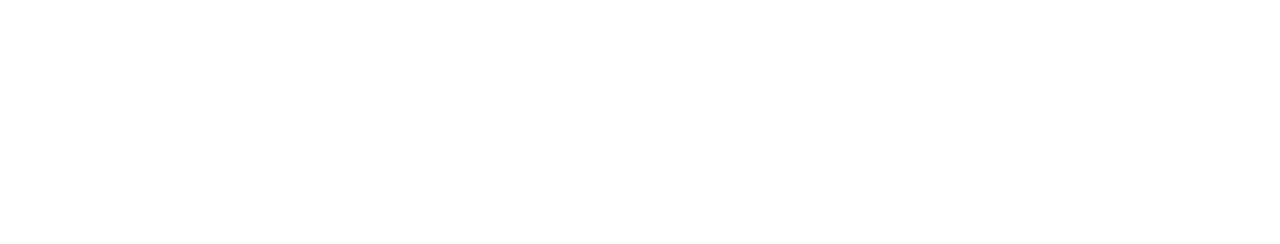
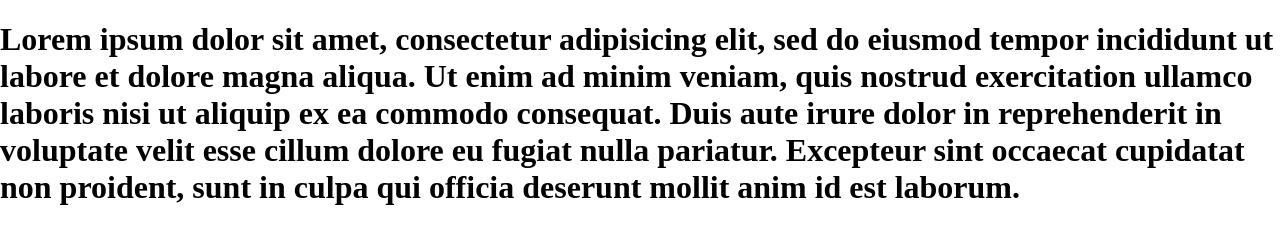
Before and after one commit to ortizldh/pruebadh, a plain HTML site: page index.html in a window 1280 px wide. Drawn offline with Linux system fonts and the light colour scheme.

Commit message:
punto 11

```diff
--- a/index.css
+++ b/index.css
@@ -0,0 +1,9 @@
+p{
+  font-style: italic;
+}
+
+body{
+  margin: 0%;
+}
+
+*box-sizing:border-box;
--- a/index.html
+++ b/index.html
@@ -6,6 +6,6 @@
     <link rel="stylesheet" href="index.css">
   </head>
   <body>
-
+<h1>Lorem ipsum dolor sit amet, consectetur adipisicing elit, sed do eiusmod tempor incididunt ut labore et dolore magna aliqua. Ut enim ad minim veniam, quis nostrud exercitation ullamco laboris nisi ut aliquip ex ea commodo consequat. Duis aute irure dolor in reprehenderit in voluptate velit esse cillum dolore eu fugiat nulla pariatur. Excepteur sint occaecat cupidatat non proident, sunt in culpa qui officia deserunt mollit anim id est laborum.</h1>
   </body>
 </html>
```
